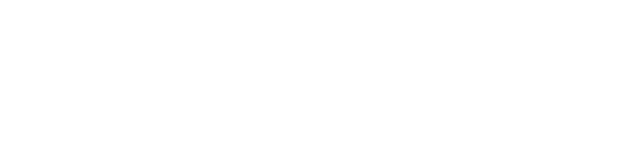
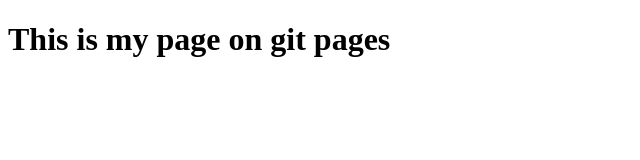
Before and after one commit to bilaltariq50/somenew, a plain HTML site: page index.html in a window 1280 px wide. Shown: the whole page, without its empty margins (0-640 px from the left). Drawn offline with Linux system fonts and the light colour scheme.

Commit message:
Update index.html

```diff
--- a/index.html
+++ b/index.html
@@ -12,6 +12,6 @@
       You need to enable JavaScript to run this app.
     </noscript>
     <div id="root"></div>
-
+    <h1>This is my page on git pages</h1>
   </body>
 </html>
```
